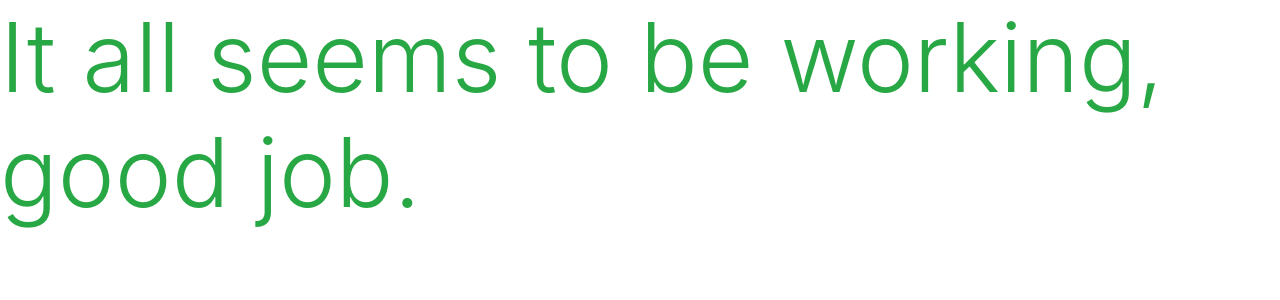
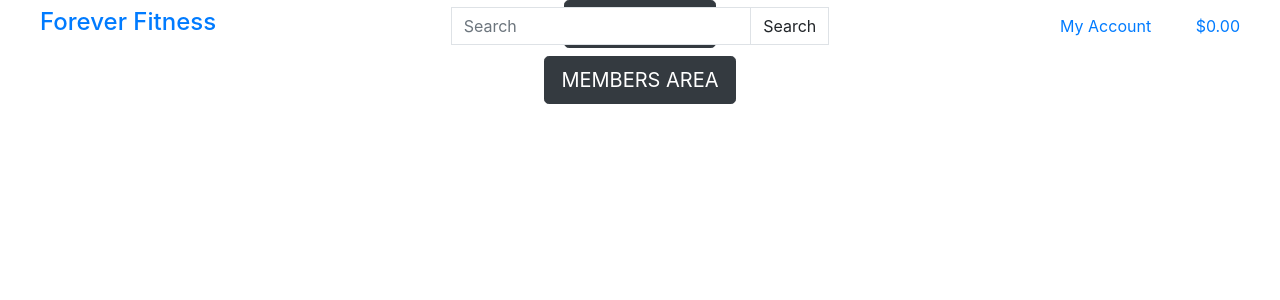
Before and after one commit to Ellis-Robinson/forever-fitness, a Django app: page / in a window 1280 px wide. Shown: the top 300 px of the page. Run offline with Django 4.2, Linux system fonts and the light colour scheme; some libraries are stand-ins or nearby versions.

Commit message:
create basic layout for headder

```diff
--- a/home/templates/home/index.html
+++ b/home/templates/home/index.html
@@ -2,7 +2,20 @@
 {% load static %}
 
 {% block content %}
-<h1 class="display-1 text-success">
-    It all seems to be working, good job.
-</h1>
+<div class="container h-100">
+    <div class="row h-50">
+        <div class="mx-auto">
+            <h3>
+                <a class="btn btn-lg btn-dark text-uppercase" href="">shop now!</a>
+            </h3>
+        </div>
+    </div>
+    <div class="row h-50">
+        <div class="mx-auto">
+            <h3>
+                <a class="btn btn-lg btn-dark text-uppercase" href="">members area</a>
+            </h3>
+        </div>
+    </div>
+</div>
 {% endblock %}
--- a/templates/base.html
+++ b/templates/base.html
@@ -2,7 +2,8 @@
 
 <!doctype html>
 <html lang="en">
-  <head>
+
+<head>
     {% block meta %}
     <meta http-equiv="X-UA-Compatible" content="ie-edge">
     <meta charset="utf-8">
@@ -13,26 +14,92 @@
     {% endblock %}
 
     {% block corecss %}
-    <link rel="stylesheet" href="https://stackpath.bootstrapcdn.com/bootstrap/4.4.1/css/bootstrap.min.css" integrity="sha384-Vkoo8x4CGsO3+Hhxv8T/Q5PaXtkKtu6ug5TOeNV6gBiFeWPGFN9MuhOf23Q9Ifjh" crossorigin="anonymous">
+    <link rel="stylesheet" href="https://stackpath.bootstrapcdn.com/bootstrap/4.4.1/css/bootstrap.min.css"
+        integrity="sha384-Vkoo8x4CGsO3+Hhxv8T/Q5PaXtkKtu6ug5TOeNV6gBiFeWPGFN9MuhOf23Q9Ifjh" crossorigin="anonymous">
     {% endblock %}
 
     {% block extra_css %}
     {% endblock %}
 
     {% block corejs %}
-    <script src="https://code.jquery.com/jquery-3.6.0.min.js" integrity="sha256-/xUj+3OJU5yExlq6GSYGSHk7tPXikynS7ogEvDej/m4=" crossorigin="anonymous"></script>
-    <script src="https://cdn.jsdelivr.net/npm/popper.js@1.16.0/dist/umd/popper.min.js" integrity="sha384-Q6E9RHvbIyZFJoft+2mJbHaEWldlvI9IOYy5n3zV9zzTtmI3UksdQRVvoxMfooAo" crossorigin="anonymous"></script>
-    <script src="https://stackpath.bootstrapcdn.com/bootstrap/4.4.1/js/bootstrap.min.js" integrity="sha384-wfSDF2E50Y2D1uUdj0O3uMBJnjuUD4Ih7YwaYd1iqfktj0Uod8GCExl3Og8ifwB6" crossorigin="anonymous"></script>
+    <script src="https://code.jquery.com/jquery-3.6.0.min.js"
+        integrity="sha256-/xUj+3OJU5yExlq6GSYGSHk7tPXikynS7ogEvDej/m4=" crossorigin="anonymous"></script>
+    <script src="https://cdn.jsdelivr.net/npm/popper.js@1.16.0/dist/umd/popper.min.js"
+        integrity="sha384-Q6E9RHvbIyZFJoft+2mJbHaEWldlvI9IOYy5n3zV9zzTtmI3UksdQRVvoxMfooAo" crossorigin="anonymous">
+    </script>
+    <script src="https://stackpath.bootstrapcdn.com/bootstrap/4.4.1/js/bootstrap.min.js"
+        integrity="sha384-wfSDF2E50Y2D1uUdj0O3uMBJnjuUD4Ih7YwaYd1iqfktj0Uod8GCExl3Og8ifwB6" crossorigin="anonymous">
+    </script>
     {% endblock %}
 
     {% block extra_js %}
     {% endblock %}
 
-    <title>Hello, world! {% block extra_title %}{% endblock %}</title>
-  </head>
-  <body>
+    <title>Forever Fitness {% block extra_title %}{% endblock %}</title>
+</head>
+
+<body>
     <header class="container-fluid fixed-top">
-
+        <div class="row">
+            <div class="logo col-lg-4 px-4 my-auto">
+                <a href="" class="nav-link">
+                    <h4>Forever Fitness</h4>
+                </a>
+            </div>
+            <div class="col-lg-4 px-4 my-auto">
+                <form method="GET" action="">
+                    <div class="input-group w-100">
+                        <input class="form-control border border-black rounded-0" type="text" name="q"
+                            placeholder="Search">
+                        <div class="input-group-append">
+                            <button class="form-control btn btn-black border border-black rounded-0" type="submit">
+                                Search
+                            </button>
+                        </div>
+                    </div>
+                </form>
+            </div>
+            <div class="col-lg-4 px-4 my-auto">
+                <ul class="list-inline list-unstyled text-center text-lg-right my-0">
+                    <li class="list-inline-item dropdown">
+                        <a class="text-black nav-link" href="#" id="user-options" data-toggle="dropdown"
+                            aria-haspopup="true" aria-expanded="false">
+                            <div class="text-center">
+                                <div><i class="fas fa-user fa-lg"></i></div>
+                                <p class="my-0">My Account</p>
+                            </div>
+                        </a>
+                        <div class="dropdown-menu border-0" aria-labelledby="user-options">
+                            {% if request.user.is_authenticated %}
+                            {% if request.user.is_superuser %}
+                            <a href="{% url 'add_product' %}" class="dropdown-item">Product Management</a>
+                            {% endif %}
+                            <a href="{% url 'profile' %}" class="dropdown-item">My Profile</a>
+                            <a href="{% url 'account_logout' %}" class="dropdown-item">Logout</a>
+                            {% else %}
+                            <a href="{% url 'account_signup' %}" class="dropdown-item">Register</a>
+                            <a href="{% url 'account_login' %}" class="dropdown-item">Login</a>
+                            {% endif %}
+                        </div>
+                    </li>
+                    <li class="list-inline-item">
+                        <a class="{% if grand_total %}text-info font-weight-bold{% else %}text-black{% endif %} nav-link"
+                            href="">
+                            <div class="text-center">
+                                <div><i class="fas fa-shopping-bag fa-lg"></i></div>
+                                <p class="my-0">
+                                    {% if grand_total %}
+                                    ${{ grand_total|floatformat:2 }}
+                                    {% else %}
+                                    $0.00
+                                    {% endif %}
+                                </p>
+                            </div>
+                        </a>
+                    </li>
+                </ul>
+            </div>
+        </div>
     </header>
 
     {% if messages %}
@@ -50,5 +117,6 @@
     {% block postloadjs %}
     {% endblock %}
 
-  </body>
+</body>
+
 </html>
```
